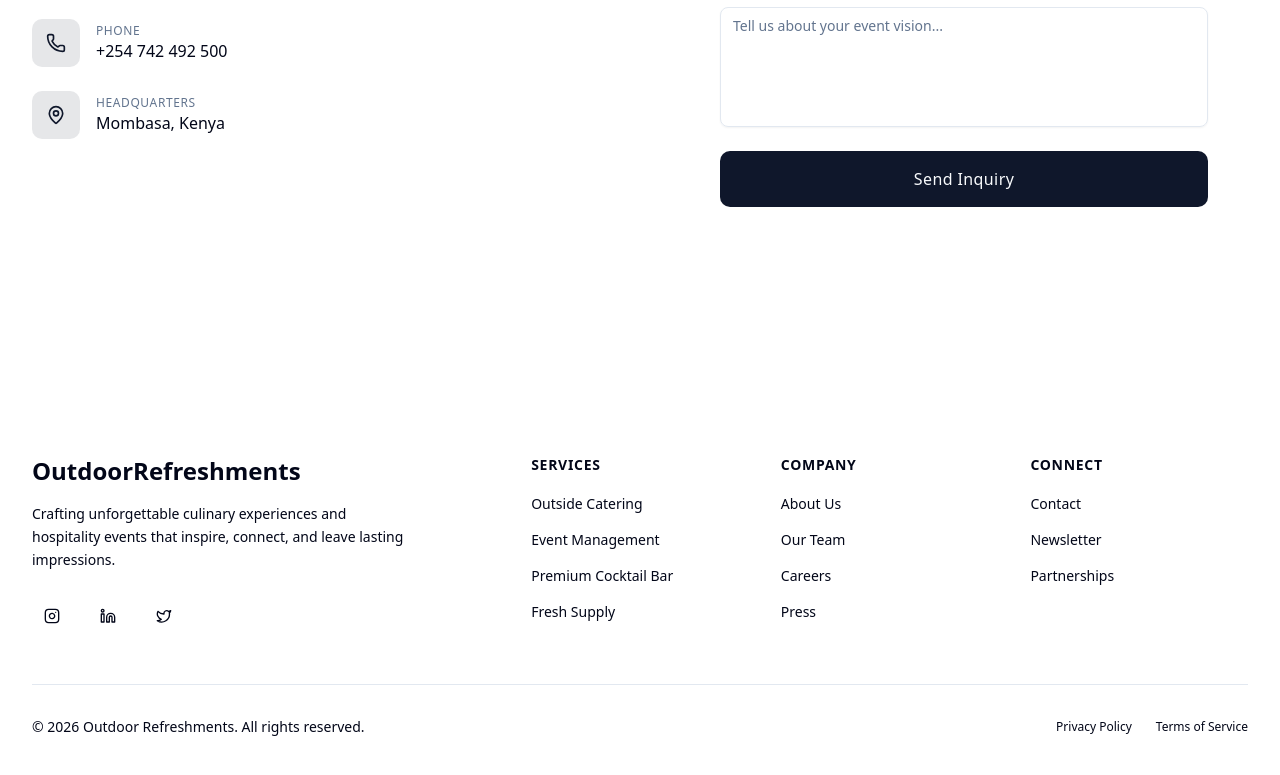
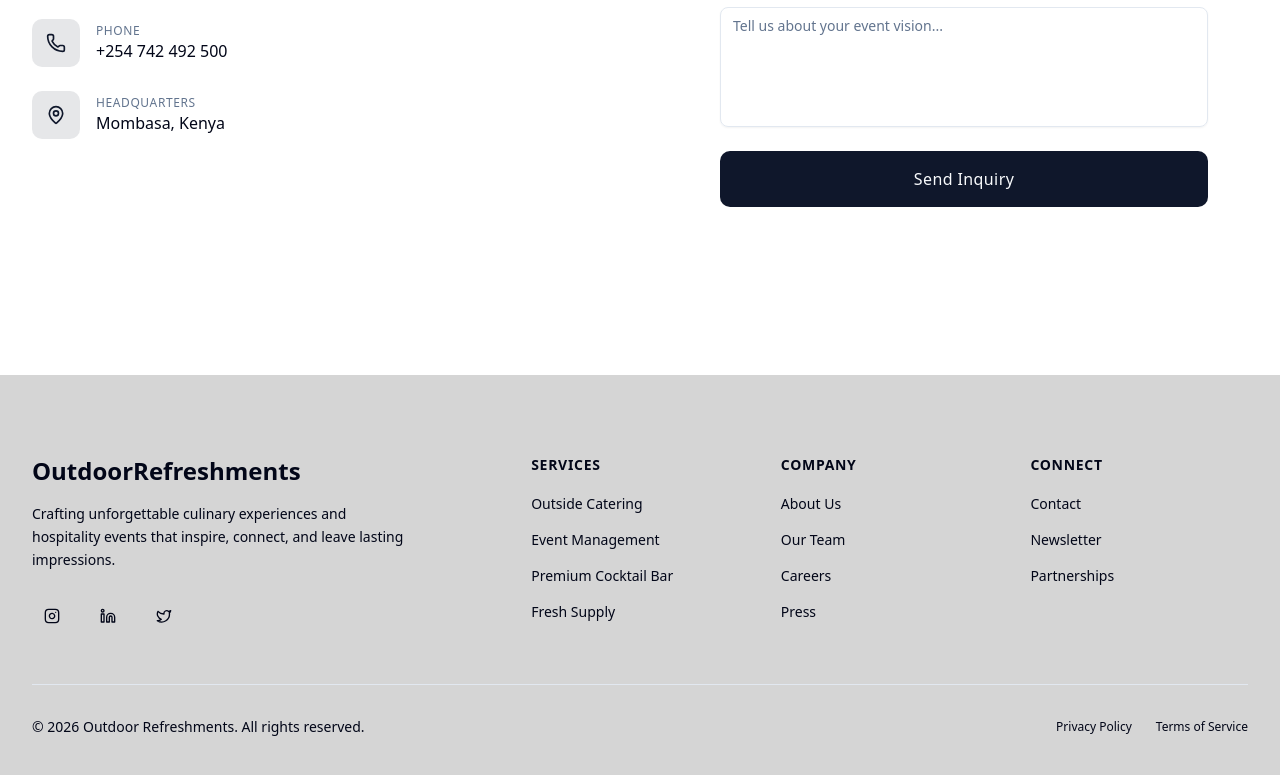
Before and after one commit to corbantechnologies/outdoorrefreshments, a Next.js app: page / in a window 1280 px wide. Shown: the part 4458-5233 px from the top of the page. Built offline with nearby package versions, Linux system fonts and the light colour scheme.

Commit message:
update footer background

```diff
--- a/components/landing/Footer.tsx
+++ b/components/landing/Footer.tsx
@@ -31,7 +31,7 @@ const Footer = () => {
   ];
 
   return (
-    <footer className=" bg-charcoal text-warm-white py-16 lg:py-20">
+    <footer className=" bg-[#d5d5d5] text-warm-white py-16 lg:py-20">
       <div className="mx-auto container px-4 lg:px-8">
         <div className="grid md:grid-cols-2 lg:grid-cols-5 gap-10 lg:gap-8 mb-12">
           {/* Brand */}
```
